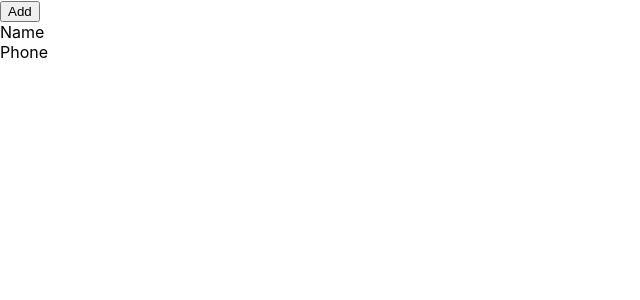
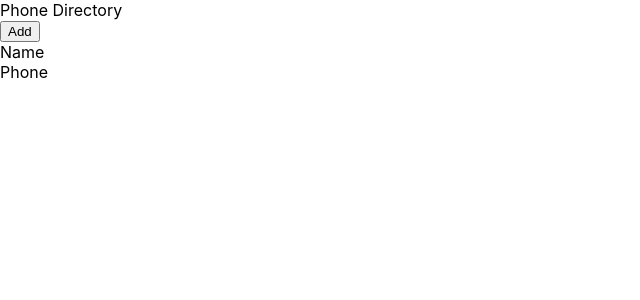
Before and after one commit to Potseluiko-Misha/phone-directory, a React (Create React App) app: page / in a window 1280 px wide. Shown: the top 300 px of the page, without its empty margins (0-640 px from the left). Built offline with nearby package versions, Linux system fonts and the light colour scheme.

Commit message:
addHeaderInMainPage

```diff
--- a/src/App.js
+++ b/src/App.js
@@ -1,9 +1,11 @@
 import React, { Component } from "react";
+import Header from "./Header";
 
 class App extends Component {
   render() {
     return (
       <div>
+        <Header />
         <button> Add </button>
         <div>
           <span> Name </span><br/>
--- a/src/Header.js
+++ b/src/Header.js
@@ -1,4 +1,4 @@
-import React from 'react';
+import React, {Component} from 'react';
 
 const Header = function() {
     return(
@@ -8,4 +8,5 @@ const Header = function() {
     )
 }
 
-export default Header
+
+export default Header;
```
